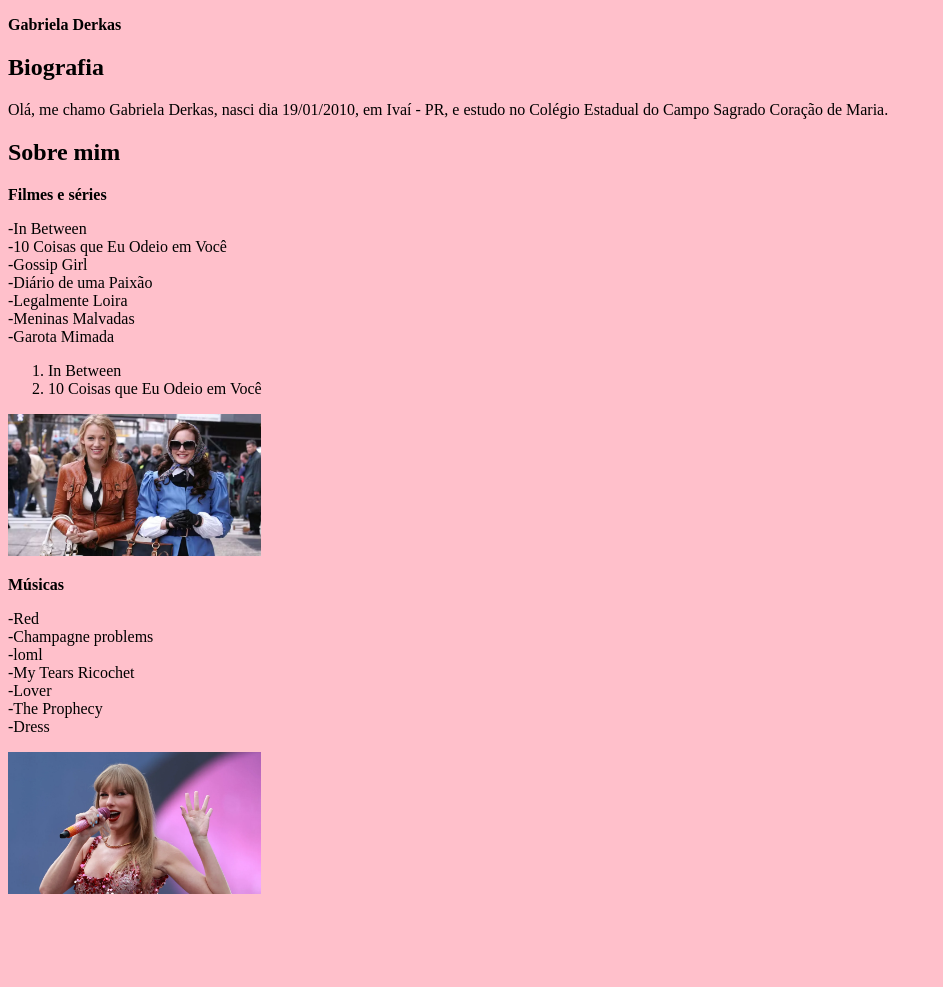
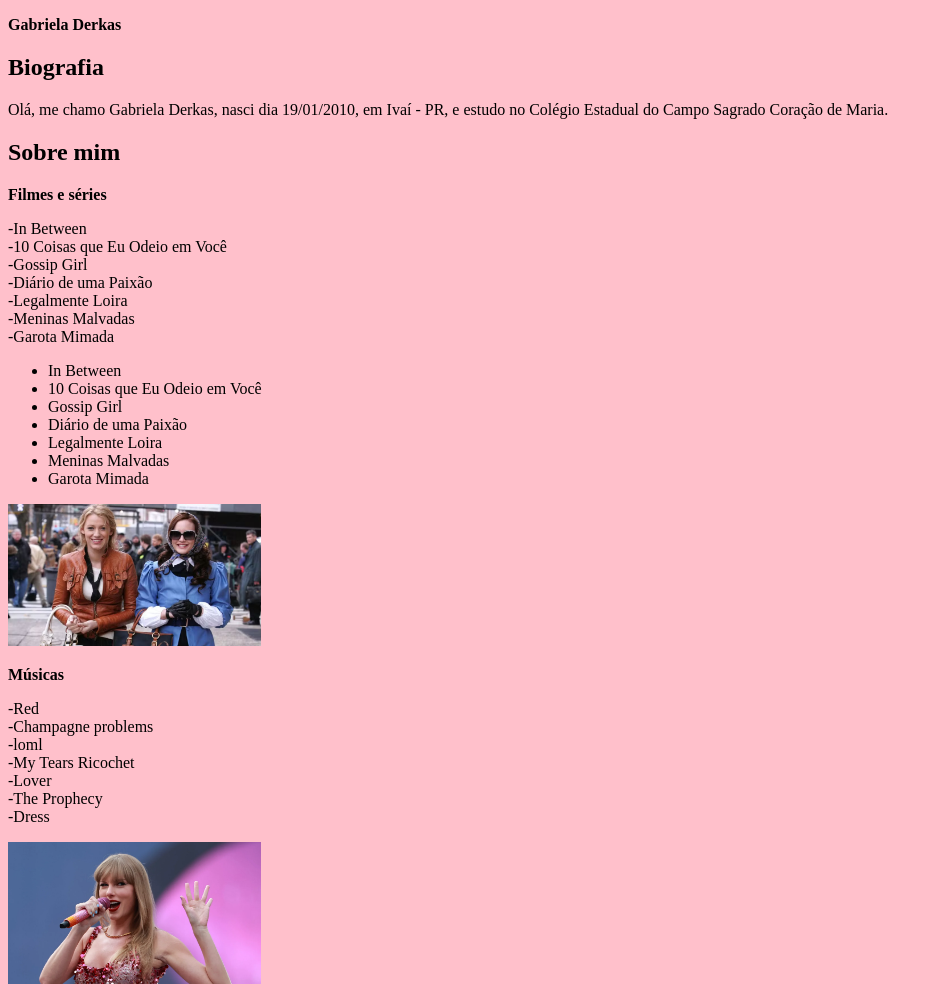
Before and after one commit to gabrieladerkas/Curso4Sagrado, a plain HTML site: page index.html in a window 1280 px wide. Shown: the whole page, without its empty margins (0-943 px from the left). Before the commit the page ends 906 px from the top, so only its background shows below. Drawn offline with Linux system fonts and the light colour scheme.

Commit message:
mudei o código

```diff
--- a/index.html
+++ b/index.html
@@ -16,10 +16,15 @@
 <p> <b>Filmes e séries</b> </p>
 <p>-In Between<br/>-10 Coisas que Eu Odeio em Você<br/>-Gossip Girl<br/>-Diário de uma Paixão<br/>-Legalmente Loira<br/>-Meninas Malvadas<br/>-Garota Mimada
 </p>
-<ol>
-    <li>In Between</li>
-    <li>10 Coisas que Eu Odeio em Você</li>
-</ol>
+<ul>
+ <li>In Between</li>
+ <li>10 Coisas que Eu Odeio em Você</li>
+ <li>Gossip Girl</li>
+ <li>Diário de uma Paixão</li>
+ <li>Legalmente Loira</li>
+ <li>Meninas Malvadas</li>
+ <li>Garota Mimada</li>
+</ul>
 <img src="gossipgirl.png" alt="fotinha">
 
 <p> <b>Músicas</b> </p>
```
